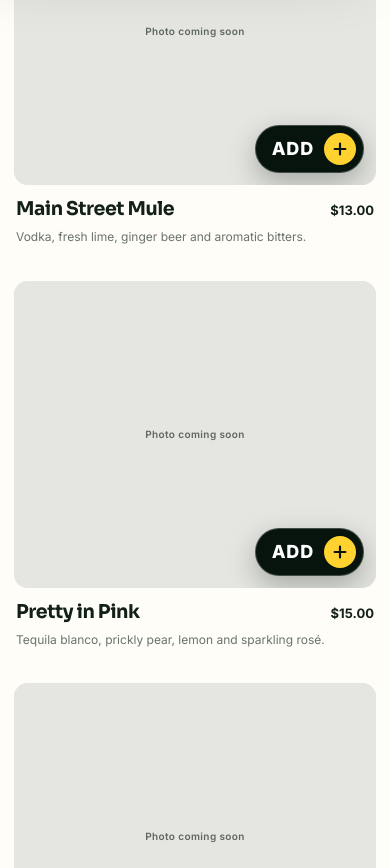
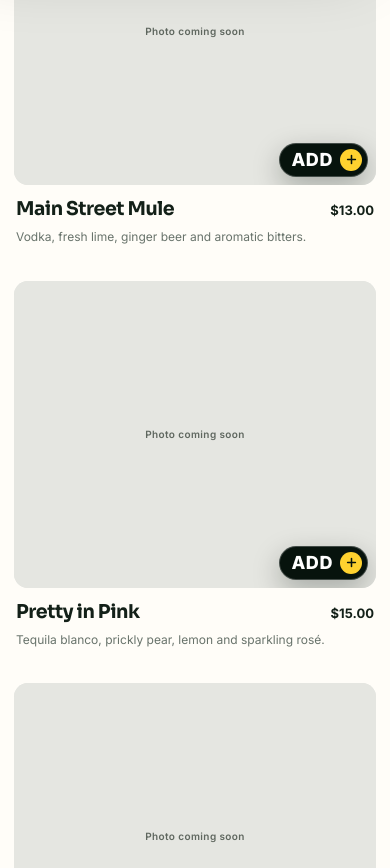
Before and after one commit to reimage-demo/the-patio, a website: page menu.html in a window 390 px wide. Shown: the part 1635-2503 px from the top of the page. Drawn offline with Linux system fonts and the light colour scheme.

Commit message:
Add files via upload

```diff
--- a/styles.css
+++ b/styles.css
@@ -4076,23 +4076,23 @@ h3 em,
 body[data-page="menu"] .modern-menu .add-button,
 body[data-page="menu"] .modern-menu .add-button:hover,
 body[data-page="menu"] .modern-menu .add-button:active {
-  right: 12px;
-  bottom: 12px;
+  right: 8px;
+  bottom: 8px;
   width: auto;
-  min-width: 92px;
-  height: 48px;
-  min-height: 48px;
-  padding: 0 7px 0 16px;
+  min-width: 64px;
+  height: 34px;
+  min-height: 34px;
+  padding: 0 5px 0 11px;
   display: inline-flex;
   align-items: center;
   justify-content: center;
-  gap: 10px;
+  gap: 7px;
   border: 1px solid rgba(255, 255, 255, 0.24);
   border-radius: 999px;
   color: #fff;
   background: #07130d;
   box-shadow: 0 10px 28px rgba(3, 15, 8, 0.28);
-  font-size: 10px;
+  font-size: 7px;
   font-weight: 800;
   letter-spacing: 0.08em;
   line-height: 1;
@@ -4102,8 +4102,8 @@ body[data-page="menu"] .modern-menu .add-button span {
   display: inline;
 }
 body[data-page="menu"] .modern-menu .add-button b {
-  width: 32px;
-  height: 32px;
+  width: 22px;
+  height: 22px;
   flex: none;
   display: grid;
   place-items: center;
@@ -4112,8 +4112,8 @@ body[data-page="menu"] .modern-menu .add-button b {
   background: var(--yellow);
 }
 body[data-page="menu"] .modern-menu .add-button svg {
-  width: 18px;
-  height: 18px;
+  width: 13px;
+  height: 13px;
   overflow: visible;
 }
 body[data-page="menu"] .modern-menu .add-button svg path {
@@ -4447,11 +4447,11 @@ body[data-page="contact"] .contact-cards h2 > a:last-child {
   body[data-page="menu"] .modern-menu .add-button,
   body[data-page="menu"] .modern-menu .add-button:hover,
   body[data-page="menu"] .modern-menu .add-button:active {
-    right: 12px;
-    bottom: 12px;
-    min-width: 94px;
-    height: 48px;
-    min-height: 48px;
+    right: 8px;
+    bottom: 8px;
+    min-width: 66px;
+    height: 34px;
+    min-height: 34px;
   }
   body[data-page="menu"] .customize-dialog[open] {
     position: fixed;
```
